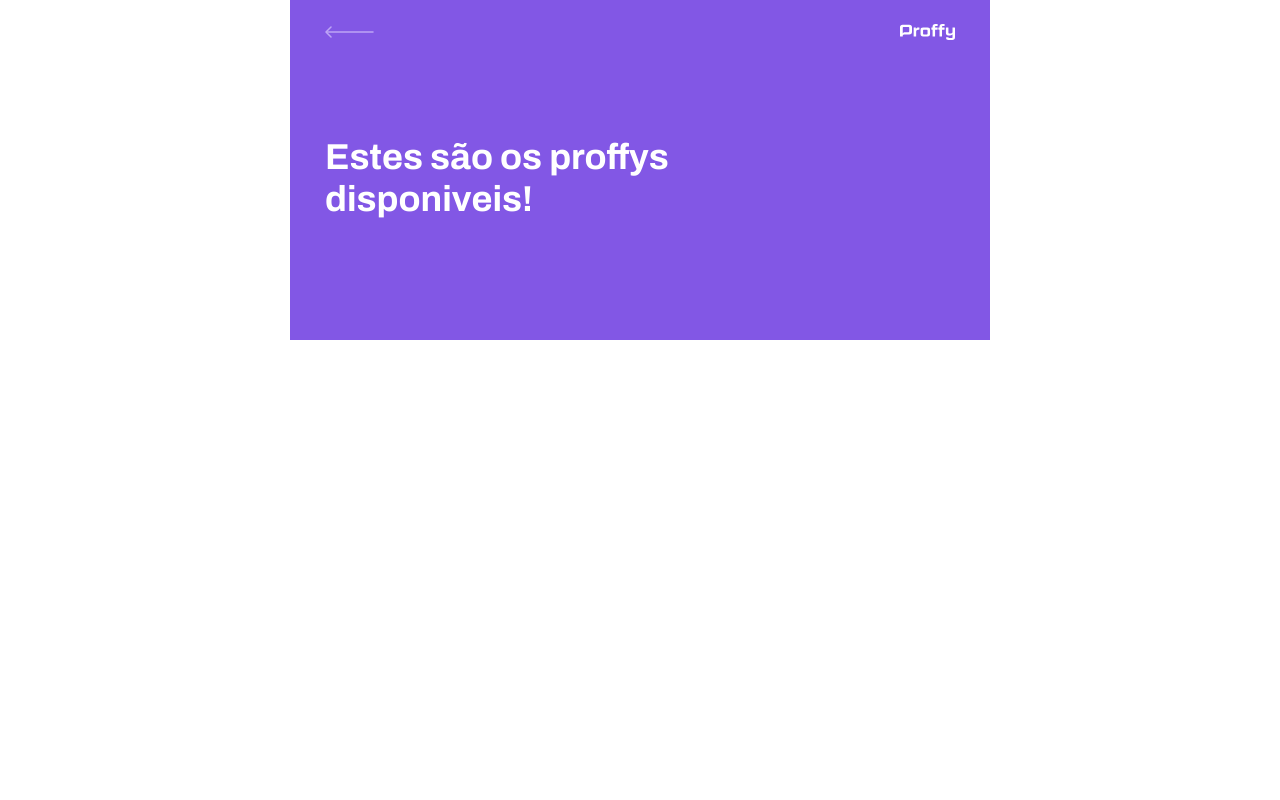
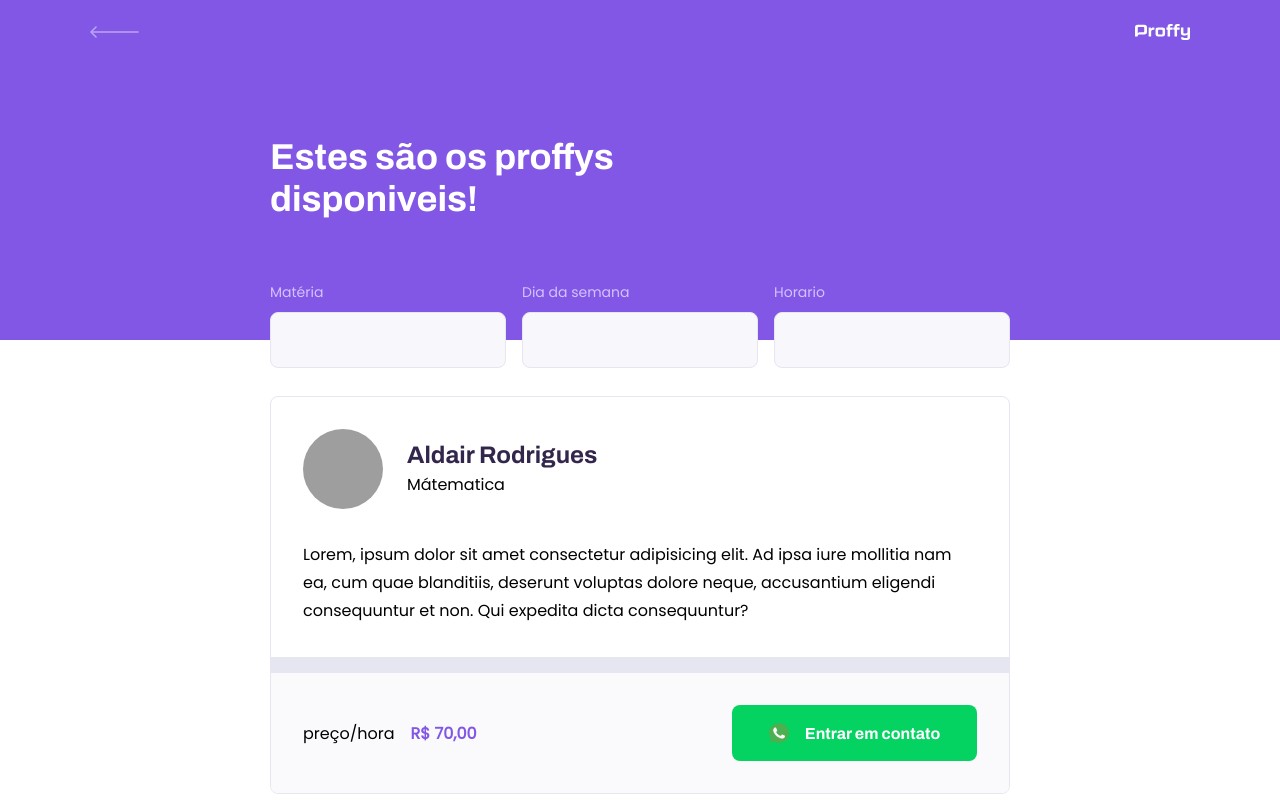
Before and after one commit to Aldairbr/Proffy, a React (Create React App) app in the folder web/: page /study in a window 1280 px wide. Shown: the top 800 px of the page. Built offline with nearby package versions, Linux system fonts and the light colour scheme; grey boxes are pictures that could not be loaded.

Commit message:
fix/ imported components

```diff
--- a/web/src/pages/TeacherList/index.tsx
+++ b/web/src/pages/TeacherList/index.tsx
@@ -1,27 +1,39 @@
 import React from 'react'
-import { Link } from 'react-router-dom'
 
-import logoImg from '../../assets/images/logo.svg'
-import backIcon from '../../assets/images/icons/back.svg'
+import PageHeader from '../../components/PageHeader'
+import TeacherItem from '../../components/TeacherItem'
 
 import './styles.css'
 
 function TeacherList() {
-
   return(
     <div id="page-teacher-list" className="container">
-      <header className="page-header">
-        <div className="top-bar-container">
-          <Link to="/">
-            <img src={backIcon} alt="Voltar"/>
-          </Link>
-            <img src={logoImg} alt="Proffy"/>
-        </div>
+      <PageHeader title="Estes são os proffys disponiveis!">
+        <form action="" id="search-teachers">
+          <div className="input-block">
+            <label htmlFor="subject">Matéria</label>
+            <input type="text" id="subject"/>
+          </div>
 
-        <div className="header-content">
-          <strong>Estes são os proffys disponiveis!</strong>
-        </div>
-      </header>
+          <div className="input-block">
+            <label htmlFor="week_day">Dia da semana</label>
+            <input type="text" id="week_day"/>
+          </div>
+
+          <div className="input-block">
+            <label htmlFor="time">Horario</label>
+            <input type="text" id="time"/>
+          </div>
+
+        </form>
+      </ PageHeader>
+
+      <main>
+       <TeacherItem />
+       <TeacherItem />
+       <TeacherItem />
+      </main>
+
     </div>
   )
 }
--- a/web/src/pages/TeacherList/styles.css
+++ b/web/src/pages/TeacherList/styles.css
@@ -0,0 +1,79 @@
+#page-teacher-list {
+  width: 100vw;
+  height: 100vh;
+}
+
+#search-teachers {
+  margin-top: 3.2rem;
+}
+
+#search-teachers label {
+  color: var(--color-text-in-primary);
+}
+
+#search-teachers .input-block {
+  position: relative;
+}
+
+#search-teachers .input-block + .input-block {
+  margin-top: 1.4rem;
+}
+
+#search-teachers .input-block label {
+  font-size: 1.4rem;
+}
+
+#search-teachers .input-block input {
+  width: 100%;
+  height: 5.6rem;
+  margin-top: 0.8rem;
+  border-radius: 0.8rem;
+  background-color: var(--color-input-background);
+  border: 1px solid var(--color-line-in-white);
+  outline: 0;
+  padding: 0 1.6rem;
+  font: 1.6rem Archivo;
+
+}
+
+#search-teachers .input-block:focus-within::after {
+  width: calc(100% - 3.2rem);
+  height: 2px;
+  content: '';
+  background-color: var(--color-primary-light);
+  position: absolute;
+  left: 1.6rem;
+  right: 1.6rem;
+  bottom: 0;
+}
+
+
+#page-teacher-list main {
+  margin: 3.2rem auto;
+  width: 90%;
+}
+
+@media (min-width: 700px) {
+  #page-teacher-list{
+    max-width: 100vw;
+  }
+
+  #search-teachers {
+    display: grid;
+    grid-template-columns: repeat(3, 1fr);
+    column-gap: 16px;
+    position: absolute;
+    bottom: -28px;
+  }
+
+  #search-teachers .input-block + .input-block {
+    margin-top: 0;
+  }
+
+  #page-teacher-list main {
+    padding: 3.2rem 0;
+    max-width: 740px;
+    margin: 0 auto;
+  }
+
+}
```
